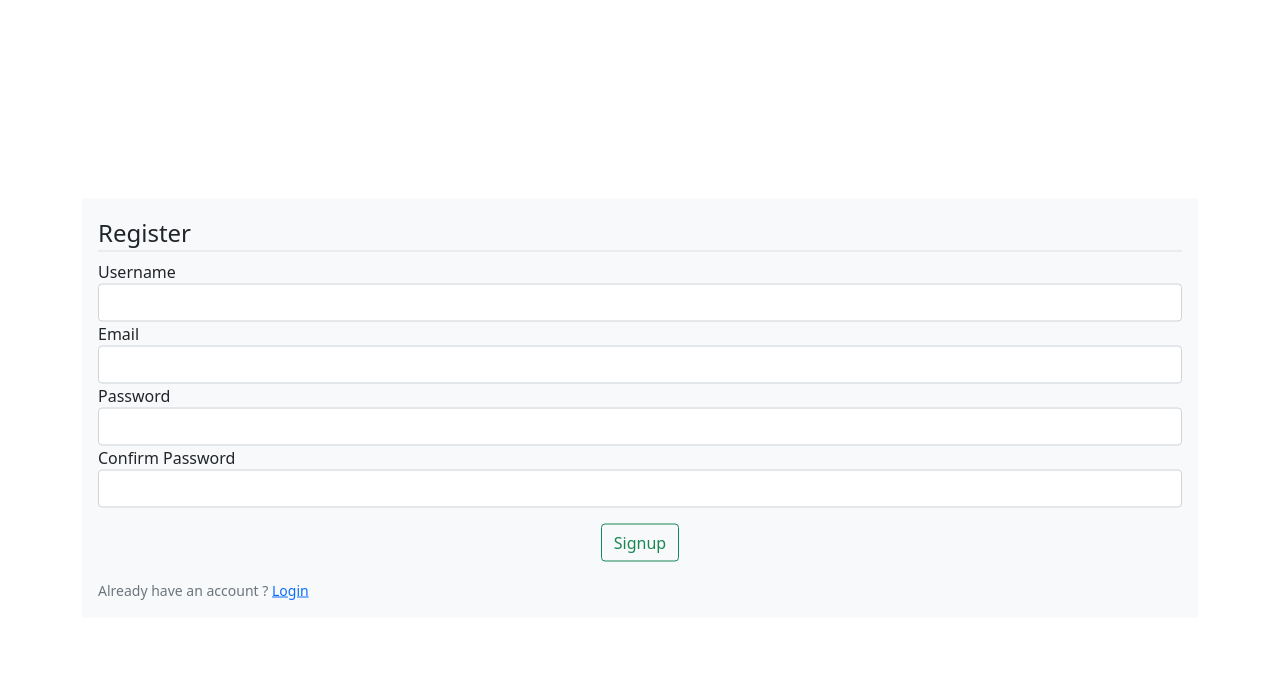
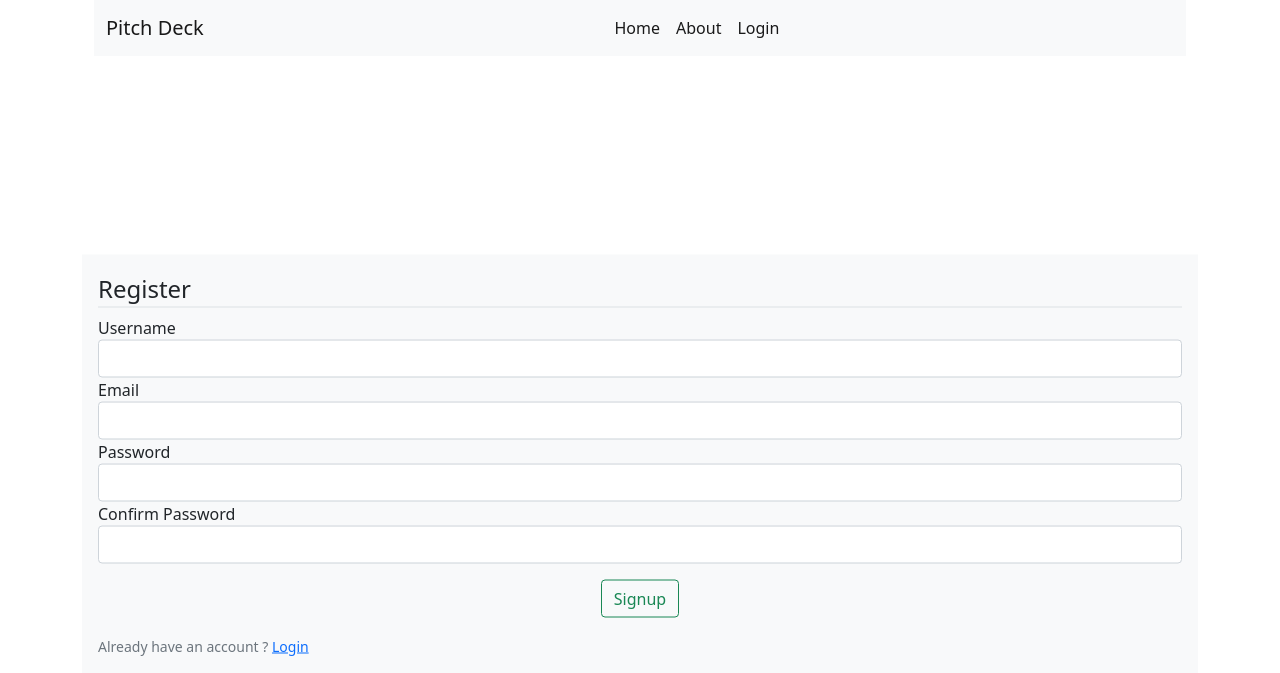
Before and after one commit to Jaffar-Hussein/Pitch-Deck, a Flask app: page /register in a window 1280 px wide. Shown: the top 673 px of the page. Before the commit the page ends 600 px from the top, so only its background shows below. Run offline with Flask 2, Linux system fonts and the light colour scheme; some libraries are stand-ins or nearby versions.

Commit message:
ft:Added the nav bar with condtion on the login and register link

```diff
--- a/app/routes.py
+++ b/app/routes.py
@@ -28,7 +28,7 @@ def register():
     return render_template('register.html', title='Register', form=form)
 
 
-@app.route('/authentication/login', methods=['POST', 'GET'])
+@app.route('/authentification/login', methods=['POST', 'GET'])
 def login():
     if current_user.is_authenticated:
         return redirect(url_for('home'))
--- a/app/templates/index.html
+++ b/app/templates/index.html
@@ -1 +1 @@
-<h1>hello</h1>
+{% extends 'layout.html' %}
--- a/app/templates/layout.html
+++ b/app/templates/layout.html
@@ -12,9 +12,45 @@
 </head>
 <body>
     <div class="container">
-        {% block nav %}
+        <!-- Nav Bar------------------------------------------------ -->
+        <div class="container-fluid">
+            <nav class="navbar navbar-expand-lg navbar-light bg-light">
+              <div class="container-fluid">
+                <a class="navbar-brand" href="{{url_for('home')}}">Pitch Deck</a>
+                <button class="navbar-toggler" type="button" data-bs-toggle="collapse" data-bs-target="#navbarNav"
+                  aria-controls="navbarNav" aria-expanded="false" aria-label="Toggle navigation">
+                  <span class="navbar-toggler-icon"></span>
+                </button>
+                <div class="collapse navbar-collapse justify-content-evenly " id="navbarNav">
+                  <ul class="navbar-nav">
+                    <li class="nav-item">
+                      <a class="nav-link active" aria-current="page" href="{{url_for('home')}}">Home</a>
+                    </li>
+                    <li class="nav-item">
+                      <a class="nav-link active" href="{{url_for('home')}}">About</a>
+                    </li>
+                    {% if current_user.is_authenticated %}
+                    <a class="nav-link active" href="{{url_for('home')}}">Account</a>
+                    <a class="nav-link active" href="{{url_for('logout')}}">Logout</a>
+                    {%else%}
+                    {%if request.url_rule.endpoint != 'register' %}
+                    <li class="nav-item">
+                      <a class="nav-link active" href="{{url_for('register')}}">Register</a>
+                    </li>
+                    {% endif %}
+                    {%if request.url_rule.endpoint != 'login'%}
+                    <li class="nav-item">
+                      <a class="nav-link active" href="{{url_for('login')}}">Login</a>
+                    </li>
+                    {%endif%}
 
-        {% endblock %}
+                    {% endif %}
+                  </ul>
+                </div>
+              </div>
+            </nav>
+        </div>
+
         {% block body %}
 
         {% endblock %}
```
Also changed, not shown: app/templates/nav.html (+38 -0 lines), app/templates/account.html (added).
